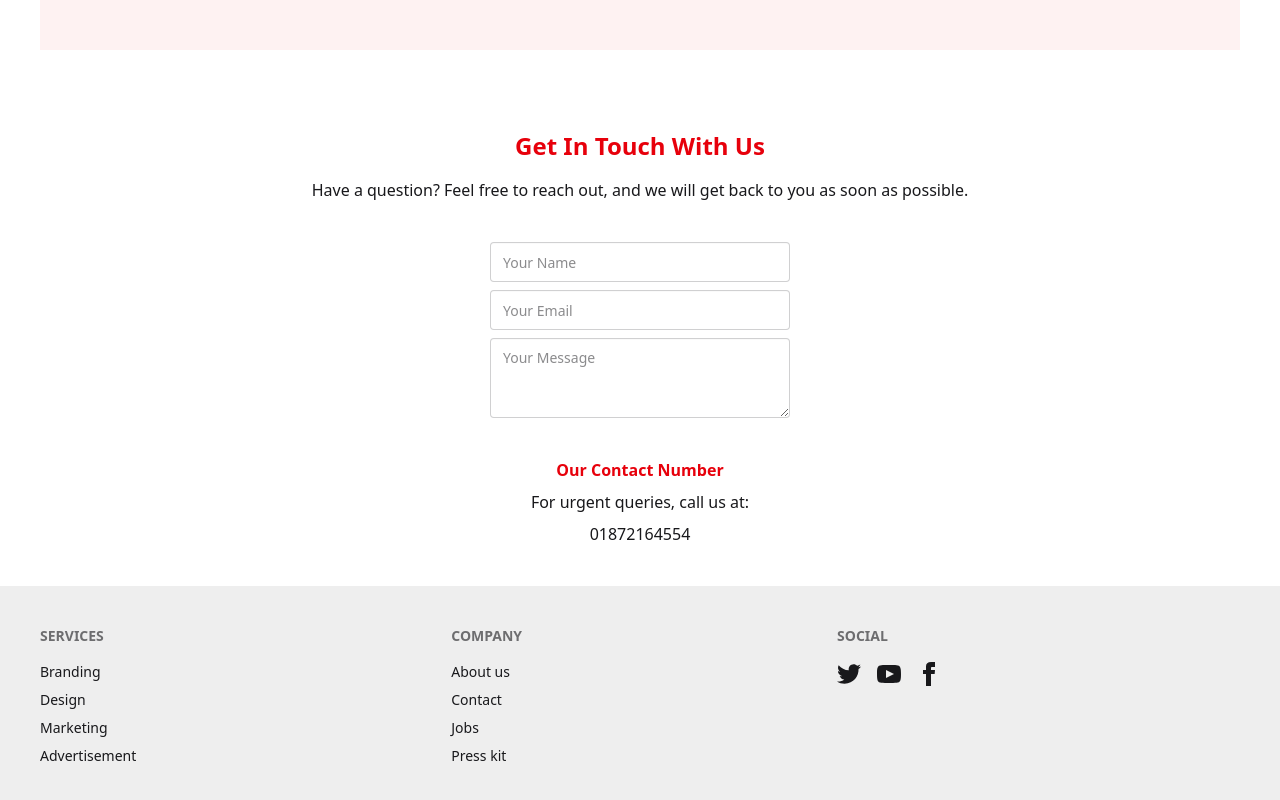
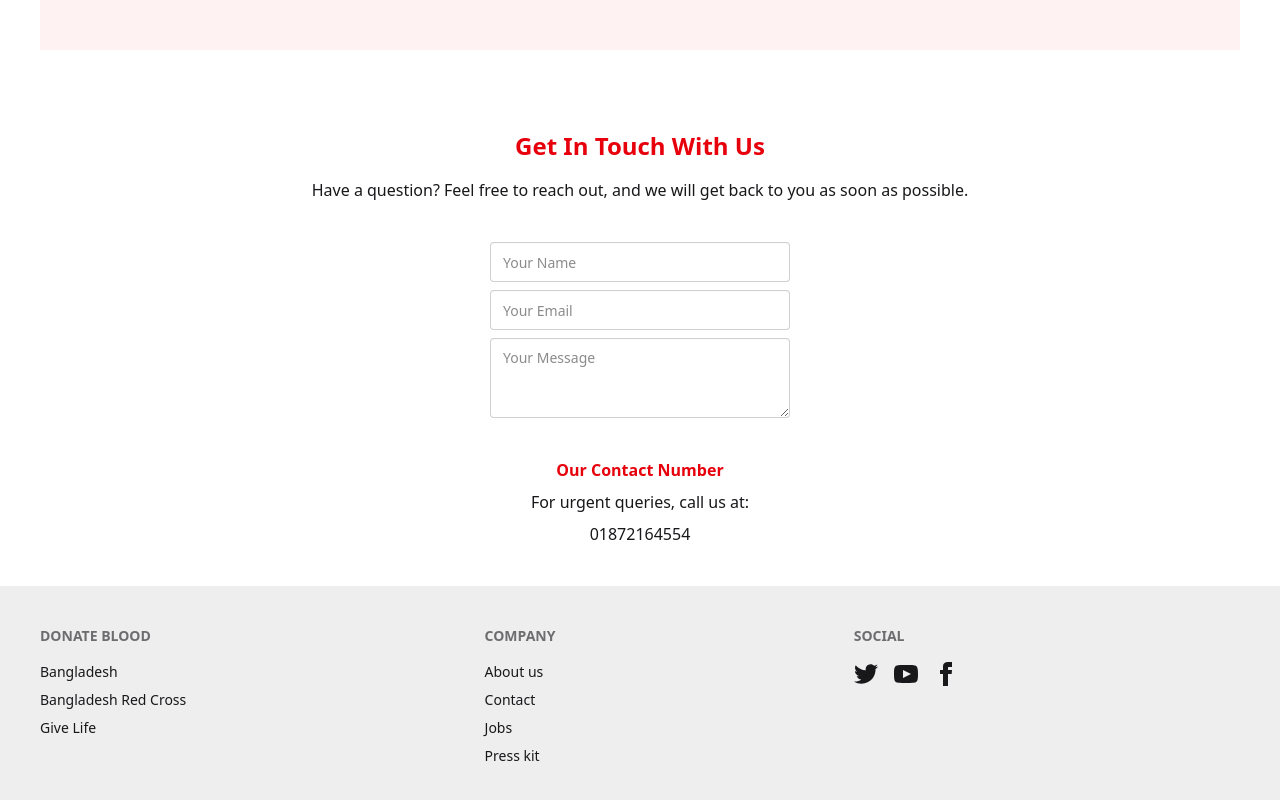
Before and after one commit to Tanzim313/blood_donation, a React (Vite) app: page / in a window 1280 px wide. Shown: the part 1398-2198 px from the top of the page. Built offline with nearby package versions, Linux system fonts and the light colour scheme; no server answers.

Commit message:
new file added

```diff
--- a/src/Component/Dashboard/Dashboard.jsx
+++ b/src/Component/Dashboard/Dashboard.jsx
@@ -2,6 +2,7 @@ import React, { use } from "react";
 import { Link, Outlet } from "react-router";
 import useRole from "../../Authprovider/useRole";
 import { AuthContext } from "../../Authprovider/AuthContext";
+import Footer from "../../LayOut/Footer";
 
 const Dashboard = () => {
   const { role, isRoleLoading } = useRole();
@@ -45,6 +46,8 @@ const Dashboard = () => {
         </nav>
 
         <Outlet />
+
+        <Footer></Footer>
 
       </div>
 
--- a/src/LayOut/Footer.jsx
+++ b/src/LayOut/Footer.jsx
@@ -7,11 +7,10 @@ const Footer=()=>{
 
             <footer className="footer sm:footer-horizontal bg-base-300 text-base-content p-10">
   <nav>
-    <h6 className="footer-title">Services</h6>
-    <a className="link link-hover">Branding</a>
-    <a className="link link-hover">Design</a>
-    <a className="link link-hover">Marketing</a>
-    <a className="link link-hover">Advertisement</a>
+    <h6 className="footer-title">Donate Blood</h6>
+    <a className="link link-hover">Bangladesh</a>
+    <a className="link link-hover">Bangladesh Red Cross</a>
+    <a className="link link-hover">Give Life</a>
   </nav>
   <nav>
     <h6 className="footer-title">Company</h6>
```
